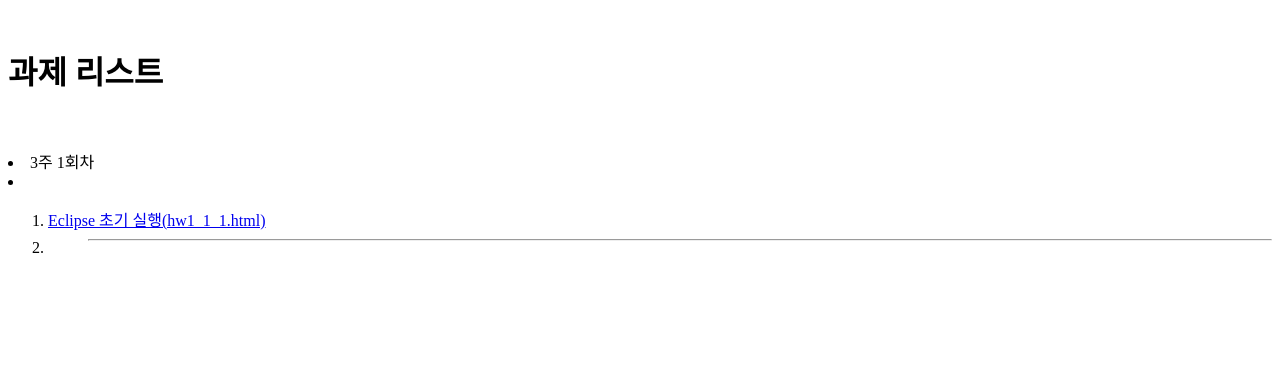
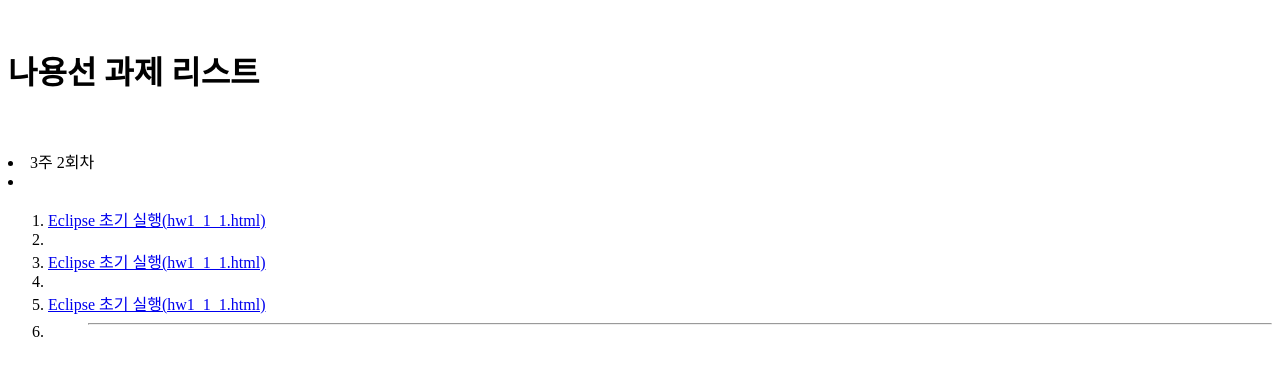
Before and after one commit to 2016141dju/20161411.github.io, a plain HTML site: page index.html in a window 1280 px wide. Drawn offline with Linux system fonts and the light colour scheme.

Commit message:
Update index.html

```diff
--- a/index.html
+++ b/index.html
@@ -8,12 +8,13 @@
  a:hover {text-decoration:underline;} a:active{color:red; text-decoration:none;}
  </style></head>
 <body>
-<h1> 과제 리스트</h3>
+<h1>나용선 과제 리스트</h3>
  <ul></ul>
-  <li>3주 1회차<li>
+  <li>3주 2회차<li>
     <ol>
       <li><a href=http://jsptogo.github.io/java/hw1_1_1.html>Eclipse 초기 실행(hw1_1_1.html)</a><li>
-    <ol/>
-  <hr/>
+      <li><a href=http://jsptogo.github.io/java/hw1_1_1.html>Eclipse 초기 실행(hw1_1_1.html)</a><li>
+      <li><a href=http://jsptogo.github.io/java/hw1_1_1.html>Eclipse 초기 실행(hw1_1_1.html)</a><li>
+    <ol/><hr/>
 </ul>
 </body></html>
```
